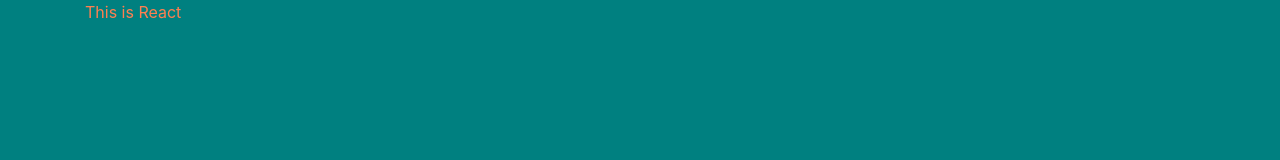
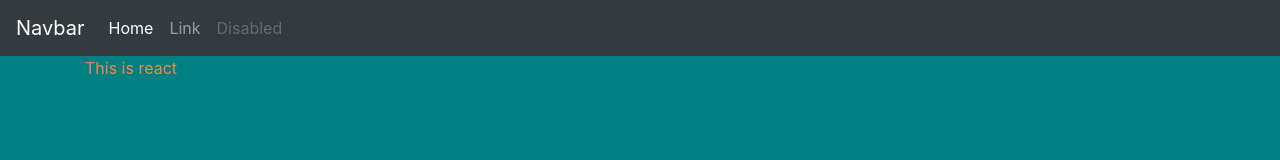
Before and after one commit to dvontrec/React-App-Boilerplate, a React app: page / in a window 1280 px wide. Built offline with nearby package versions, Linux system fonts and the light colour scheme.

Commit message:
Add bootstrap navbar boilerplate

```diff
--- a/src/components/App.js
+++ b/src/components/App.js
@@ -2,7 +2,46 @@ import React, { Component } from 'react';
 
 class App extends Component {
   render() {
-    return <p>This is React</p>;
+    return (
+      <div>
+        <nav className="navbar navbar-expand-lg navbar-dark bg-dark">
+          <a className="navbar-brand" href="#">
+            Navbar
+          </a>
+          <button
+            className="navbar-toggler"
+            type="button"
+            data-toggle="collapse"
+            data-target="#navbarSupportedContent"
+            aria-controls="navbarSupportedContent"
+            aria-expanded="false"
+            aria-label="Toggle navigation"
+          >
+            <span className="navbar-toggler-icon" />
+          </button>
+          <div className="collapse navbar-collapse" id="navbarSupportedContent">
+            <ul className="navbar-nav mr-auto">
+              <li className="nav-item active">
+                <a className="nav-link" href="#">
+                  Home <span className="sr-only">(current)</span>
+                </a>
+              </li>
+              <li className="nav-item">
+                <a className="nav-link" href="#">
+                  Link
+                </a>
+              </li>
+              <li className="nav-item">
+                <a className="nav-link disabled" href="#">
+                  Disabled
+                </a>
+              </li>
+            </ul>
+          </div>
+        </nav>
+        <div className="container">This is react</div>
+      </div>
+    );
   }
 }
 
--- a/src/index.html
+++ b/src/index.html
@@ -13,6 +13,6 @@
     />
   </head>
   <body>
-    <div class="container" id="root"></div>
+    <div id="root"></div>
   </body>
 </html>
```
